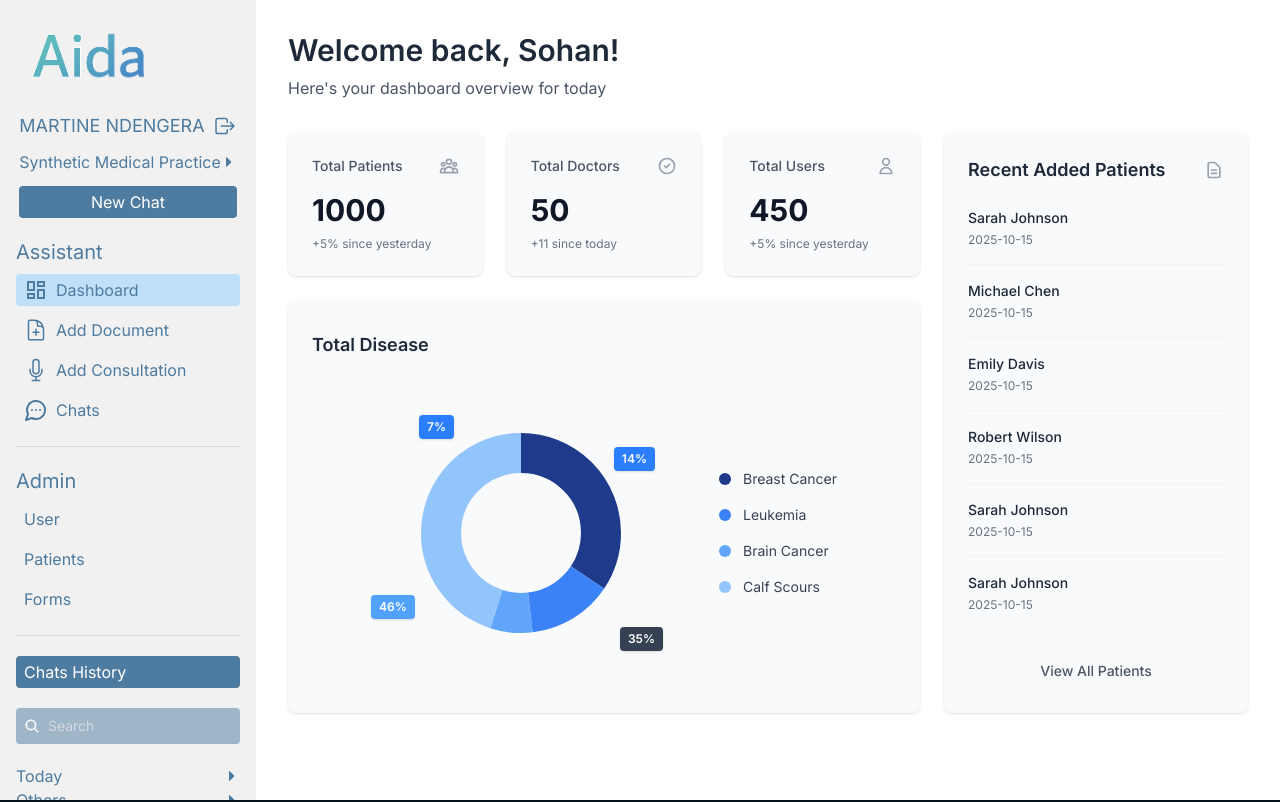
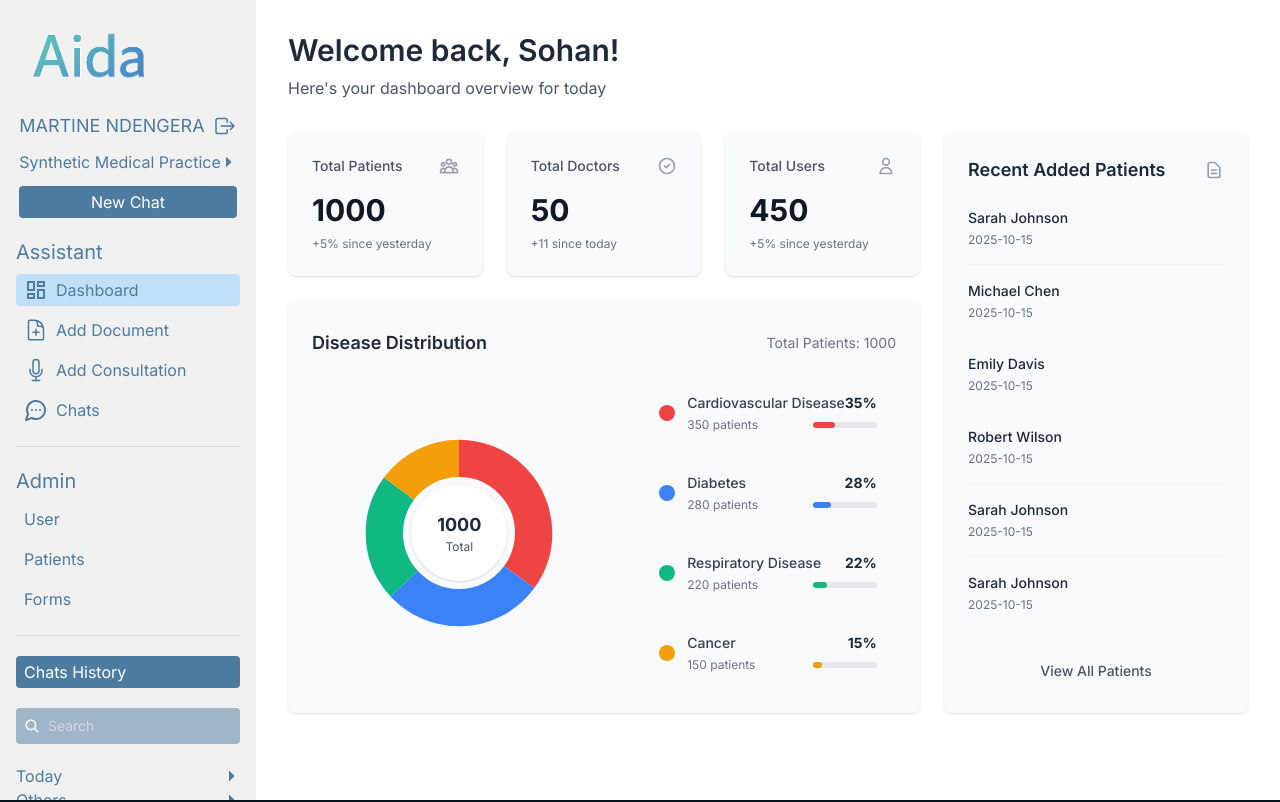
Before and after one commit to Alpha-Bytes-Department/Sixtine_AI, a React (Vite) app: page /dashboard in a window 1280 px wide. Shown: the top 802 px of the page. Built offline with nearby package versions, Linux system fonts and the light colour scheme.

Commit message:
feat: enhance DashHome component with interactive disease distribution chart and details

```diff
--- a/src/pages/Dashboard/DashHome.tsx
+++ b/src/pages/Dashboard/DashHome.tsx
@@ -1,6 +1,8 @@
-import React from "react";
+import { useState } from "react";
 
 const DashHome = () => {
+  const [selectedDisease, setSelectedDisease] = useState<string | null>(null);
+  const [hoveredSegment, setHoveredSegment] = useState<number | null>(null);
   const stats = [
     {
       title: "Total Patients",
@@ -65,10 +67,38 @@ const DashHome = () => {
   ];
 
   const diseaseData = [
-    { name: "Breast Cancer", percentage: 35, color: "#1e3a8a" },
-    { name: "Leukemia", percentage: 14, color: "#3b82f6" },
-    { name: "Brain Cancer", percentage: 7, color: "#60a5fa" },
-    { name: "Calf Scours", percentage: 46, color: "#93c5fd" },
+    {
+      id: 1,
+      name: "Cardiovascular Disease",
+      percentage: 35,
+      color: "#ef4444",
+      patients: 350,
+      description: "Heart and blood vessel disorders",
+    },
+    {
+      id: 2,
+      name: "Diabetes",
+      percentage: 28,
+      color: "#3b82f6",
+      patients: 280,
+      description: "Blood sugar regulation disorders",
+    },
+    {
+      id: 3,
+      name: "Respiratory Disease",
+      percentage: 22,
+      color: "#10b981",
+      patients: 220,
+      description: "Lung and breathing disorders",
+    },
+    {
+      id: 4,
+      name: "Cancer",
+      percentage: 15,
+      color: "#f59e0b",
+      patients: 150,
+      description: "Malignant cell growth disorders",
+    },
   ];
 
   const recentPatients = [
@@ -85,12 +115,35 @@ const DashHome = () => {
   const circumference = 2 * Math.PI * radius;
 
   let currentOffset = 0;
-  const segments = diseaseData.map((disease) => {
+  const segments = diseaseData.map((disease, index) => {
     const segmentLength = (disease.percentage / total) * circumference;
     const offset = currentOffset;
+    const angle = (disease.percentage / total) * 360;
+    const midAngle = (currentOffset / circumference) * 360 + angle / 2;
     currentOffset += segmentLength;
-    return { ...disease, segmentLength, offset };
+    return {
+      ...disease,
+      segmentLength,
+      offset,
+      angle,
+      midAngle,
+      index,
+    };
   });
+
+  const handleSegmentHover = (index: number | null) => {
+    setHoveredSegment(index);
+  };
+
+  const handleSegmentClick = (diseaseName: string) => {
+    setSelectedDisease(selectedDisease === diseaseName ? null : diseaseName);
+  };
+
+  const getSegmentTransform = (index: number) => {
+    const isHovered = hoveredSegment === index;
+    const isSelected = selectedDisease === segments[index]?.name;
+    return isHovered || isSelected ? "scale(1.05)" : "scale(1)";
+  };
 
   return (
     <div className="min-h-screen w-full bg-white p-3 sm:p-4 md:p-6 lg:p-8">
@@ -132,70 +185,190 @@ const DashHome = () => {
 
           {/* Disease Chart */}
           <div className="bg-gray-50 rounded-lg shadow p-4 sm:p-5 md:p-6 hover:shadow-md transition-shadow flex-1 flex flex-col justify-center">
-            <h3 className="text-base sm:text-lg font-semibold text-gray-800 mb-4 sm:mb-6">
-              Total Disease
+            <div className="flex items-center justify-between mb-4 sm:mb-6">
+              <h3 className="text-base sm:text-lg font-semibold text-gray-800">
+                Disease Distribution
               </h3>
+              <div className="text-sm text-gray-500">
+                Total Patients:{" "}
+                {diseaseData.reduce((sum, d) => sum + d.patients, 0)}
+              </div>
+            </div>
+
             <div className="flex flex-col lg:flex-row items-center justify-center gap-8 lg:gap-12">
-              {/* Donut Chart */}
+              {/* Interactive Donut Chart */}
               <div className="relative flex-shrink-0">
                 <svg
-                  width="220"
-                  height="220"
-                  className="transform -rotate-90 sm:w-[240px] sm:h-[240px] md:w-[260px] md:h-[260px] lg:w-[300px] lg:h-[300px]"
+                  width="280"
+                  height="280"
+                  className="transform -rotate-90"
                   viewBox="0 0 300 300"
                 >
+                  {/* Background circle */}
                   <circle
                     cx="150"
                     cy="150"
                     r={radius}
                     fill="none"
-                    stroke="#e5e7eb"
+                    stroke="#f3f4f6"
                     strokeWidth="40"
                   />
+
+                  {/* Disease segments */}
                   {segments.map((segment, index) => (
+                    <g key={segment.id}>
                       <circle
-                      key={index}
                         cx="150"
                         cy="150"
                         r={radius}
                         fill="none"
                         stroke={segment.color}
-                      strokeWidth="40"
+                        strokeWidth={hoveredSegment === index ? "45" : "40"}
                         strokeDasharray={`${segment.segmentLength} ${circumference}`}
                         strokeDashoffset={-segment.offset}
+                        className="transition-all duration-300 cursor-pointer"
+                        style={{
+                          filter:
+                            hoveredSegment === index
+                              ? "brightness(1.1)"
+                              : "brightness(1)",
+                          transformOrigin: "150px 150px",
+                          transform: getSegmentTransform(index),
+                        }}
+                        onMouseEnter={() => handleSegmentHover(index)}
+                        onMouseLeave={() => handleSegmentHover(null)}
+                        onClick={() => handleSegmentClick(segment.name)}
                       />
+                    </g>
                   ))}
                 </svg>
-                {/* Percentage Labels */}
-                <div className="absolute top-6 left-8 sm:top-8 sm:left-10 md:top-8 md:left-12 bg-blue-500 text-white text-xs font-semibold px-2 py-1 rounded shadow-sm">
-                  7%
+
+                {/* Center info */}
+                <div className="absolute inset-0 flex items-center justify-center">
+                  <div className="text-center bg-white rounded-full w-24 h-24 flex flex-col items-center justify-center shadow-sm">
+                    {hoveredSegment !== null ? (
+                      <>
+                        <div className="text-lg font-bold text-gray-800">
+                          {segments[hoveredSegment].percentage}%
                         </div>
-                <div className="absolute top-12 right-2 sm:top-14 sm:right-3 md:top-16 md:right-4 bg-blue-500 text-white text-xs font-semibold px-2 py-1 rounded shadow-sm">
-                  14%
+                        <div className="text-xs text-gray-600">
+                          {segments[hoveredSegment].patients}
                         </div>
-                <div className="absolute bottom-6 right-0 sm:bottom-7 sm:right-1 md:bottom-8 md:right-2 bg-gray-700 text-white text-xs font-semibold px-2 py-1 rounded shadow-sm">
-                  35%
+                      </>
+                    ) : (
+                      <>
+                        <div className="text-lg font-bold text-gray-800">
+                          1000
                         </div>
-                <div className="absolute bottom-12 -left-1 sm:bottom-14 sm:-left-1 md:bottom-16 md:left-0 bg-blue-400 text-white text-xs font-semibold px-2 py-1 rounded shadow-sm">
-                  46%
+                        <div className="text-xs text-gray-600">Total</div>
+                      </>
+                    )}
                   </div>
                 </div>
 
-              {/* Legend */}
-              <div className="grid grid-cols-2 sm:grid-cols-2 lg:grid-cols-1 gap-3 sm:gap-4 w-full lg:w-auto">
+                {/* Tooltip */}
+                {hoveredSegment !== null && (
+                  <div className="absolute -top-12 left-1/2 transform -translate-x-1/2 bg-gray-800 text-white px-3 py-2 rounded-lg text-sm whitespace-nowrap z-10">
+                    <div className="font-semibold">
+                      {segments[hoveredSegment].name}
+                    </div>
+                    <div className="text-xs opacity-90">
+                      {segments[hoveredSegment].description}
+                    </div>
+                    <div className="absolute top-full left-1/2 transform -translate-x-1/2 border-4 border-transparent border-t-gray-800"></div>
+                  </div>
+                )}
+              </div>
+
+              {/* Interactive Legend */}
+              <div className="grid grid-cols-1 gap-3 sm:gap-4 w-full lg:w-auto">
                 {diseaseData.map((disease, index) => (
-                  <div key={index} className="flex items-center gap-2 sm:gap-3">
                   <div
-                      className="w-3 h-3 rounded-full flex-shrink-0"
+                    key={disease.id}
+                    className={`flex items-center gap-3 p-3 rounded-lg cursor-pointer transition-all duration-200 ${
+                      hoveredSegment === index ||
+                      selectedDisease === disease.name
+                        ? "bg-white shadow-md scale-105"
+                        : "hover:bg-white hover:shadow-sm"
+                    }`}
+                    onMouseEnter={() => handleSegmentHover(index)}
+                    onMouseLeave={() => handleSegmentHover(null)}
+                    onClick={() => handleSegmentClick(disease.name)}
+                  >
+                    <div
+                      className={`w-4 h-4 rounded-full flex-shrink-0 transition-all duration-200 ${
+                        hoveredSegment === index ? "scale-125" : ""
+                      }`}
                       style={{ backgroundColor: disease.color }}
                     ></div>
-                    <span className="text-xs sm:text-sm text-gray-700">
+                    <div className="flex-1">
+                      <div className="flex items-center justify-between">
+                        <span className="text-sm font-medium text-gray-700">
                           {disease.name}
                         </span>
+                        <span className="text-sm font-bold text-gray-800">
+                          {disease.percentage}%
+                        </span>
+                      </div>
+                      <div className="flex items-center justify-between mt-1">
+                        <span className="text-xs text-gray-500">
+                          {disease.patients} patients
+                        </span>
+                        <div className="w-16 bg-gray-200 rounded-full h-1.5">
+                          <div
+                            className="h-1.5 rounded-full transition-all duration-500"
+                            style={{
+                              width: `${disease.percentage}%`,
+                              backgroundColor: disease.color,
+                            }}
+                          ></div>
+                        </div>
+                      </div>
+                    </div>
                   </div>
                 ))}
               </div>
             </div>
+
+            {/* Selected Disease Details */}
+            {selectedDisease && (
+              <div className="mt-6 p-4 bg-blue-50 rounded-lg border-l-4 border-blue-400">
+                <div className="flex items-center justify-between">
+                  <h4 className="font-semibold text-blue-800">
+                    {selectedDisease} Details
+                  </h4>
+                  <button
+                    onClick={() => setSelectedDisease(null)}
+                    className="text-blue-600 hover:text-blue-800"
+                  >
+                    ✕
+                  </button>
+                </div>
+                <p className="text-sm text-blue-700 mt-2">
+                  {
+                    diseaseData.find((d) => d.name === selectedDisease)
+                      ?.description
+                  }
+                </p>
+                <div className="flex gap-4 mt-3 text-sm">
+                  <span className="text-blue-600">
+                    Patients:{" "}
+                    {
+                      diseaseData.find((d) => d.name === selectedDisease)
+                        ?.patients
+                    }
+                  </span>
+                  <span className="text-blue-600">
+                    Percentage:{" "}
+                    {
+                      diseaseData.find((d) => d.name === selectedDisease)
+                        ?.percentage
+                    }
+                    %
+                  </span>
+                </div>
+              </div>
+            )}
           </div>
         </div>
 
```
Lines whose indentation alone changed are shown as unchanged.
